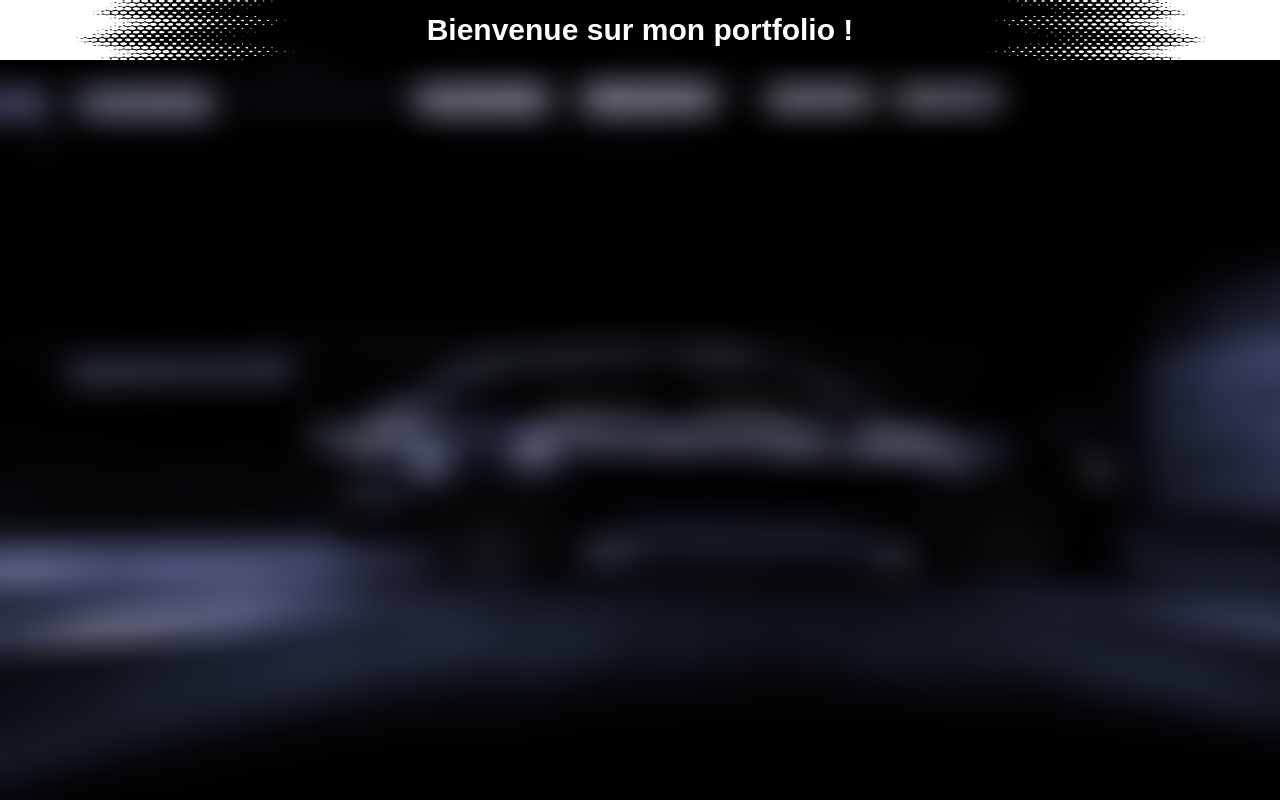
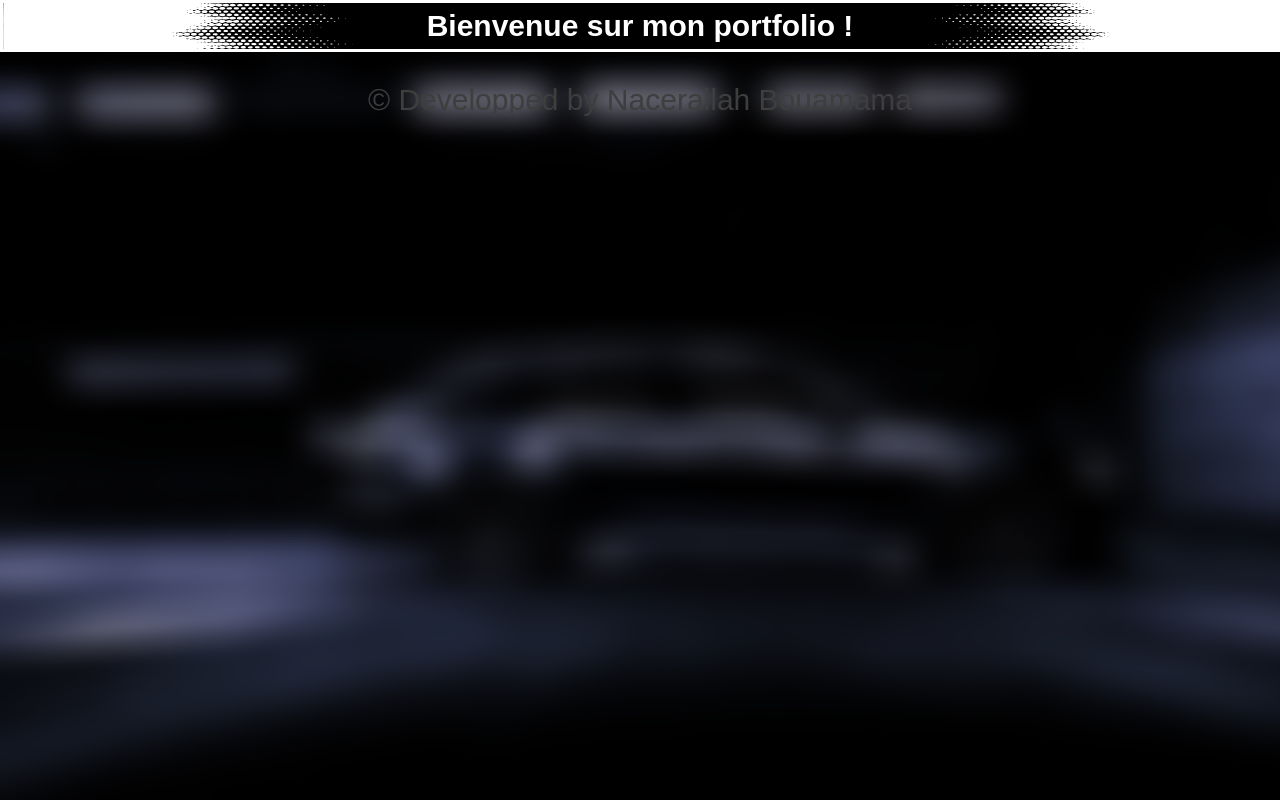
Before and after one commit to Nacer-78/Portfolio_Nacer, a React app: page / in a window 1280 px wide. Built offline with nearby package versions, Linux system fonts and the light colour scheme; the HTML template or start-up script is replaced by a standard one.

Commit message:
Ajout du footer

```diff
--- a/src/App.css
+++ b/src/App.css
@@ -1,11 +1,4 @@
-html, body {
-  width: 100%;
-  height: 100%;
-}
-
 body {
-    margin: 0;
-    padding: 0;
     background-image: url("picture/AUDI_RS6_HOME_MENU.jpg");
     background-size: cover;
     /* background-size: 100%; */
@@ -19,3 +12,7 @@ body.blur-active {
     background-image: url("picture/AUDI_RS6_HOME_MENU-BLUR.jpg") !important;
     transition: 0.5s ease-in-out;
 }
+
+footer h1.color_footer {
+    color: #3E3E3E;
+}
--- a/src/App.jsx
+++ b/src/App.jsx
@@ -3,9 +3,9 @@ import { Component } from 'react'
 import reactLogo from './assets/react.svg'
 import viteLogo from '/vite.svg'
 import './App.css'
-import HelloWorld from './HelloWorld'
 import Header from './Header'
 import Loading_page from './Loading_page/Loading_page'
+import Footer from './Footer';
 
 function App() {
 
@@ -34,6 +34,7 @@ function App() {
       <>
 
         <Header/>
+        <Footer/>
 
       </>
 
--- /dev/null
+++ b/src/Footer.jsx
@@ -0,0 +1,11 @@
+export default function Footer () {
+
+    return (
+
+        <footer>
+            <h1 className="m-[30px] text-center text-3xl color_footer"> © Developped by Nacerallah Bouamama </h1>
+        </footer>
+
+    )
+
+  }
--- a/src/Header.jsx
+++ b/src/Header.jsx
@@ -2,7 +2,18 @@ export default function Header () {
 
     return (
 
-        <header className="bg-[url('picture/Pattern_header.svg')] h-15 bg-contain bg-cover bg-center bg-no-repeat flex justify-center items-center">
+        <header className="
+            bg-[url('picture/Pattern_header.svg')]
+            bg-cover
+            bg-center
+            bg-no-repeat
+            border-solid
+            border-[3px]
+            border-white
+            flex justify-center
+            items-center
+            h-13
+        ">
             <h1 className="text-center text-3xl font-bold"> Bienvenue sur mon portfolio ! </h1>
         </header>
 
```
